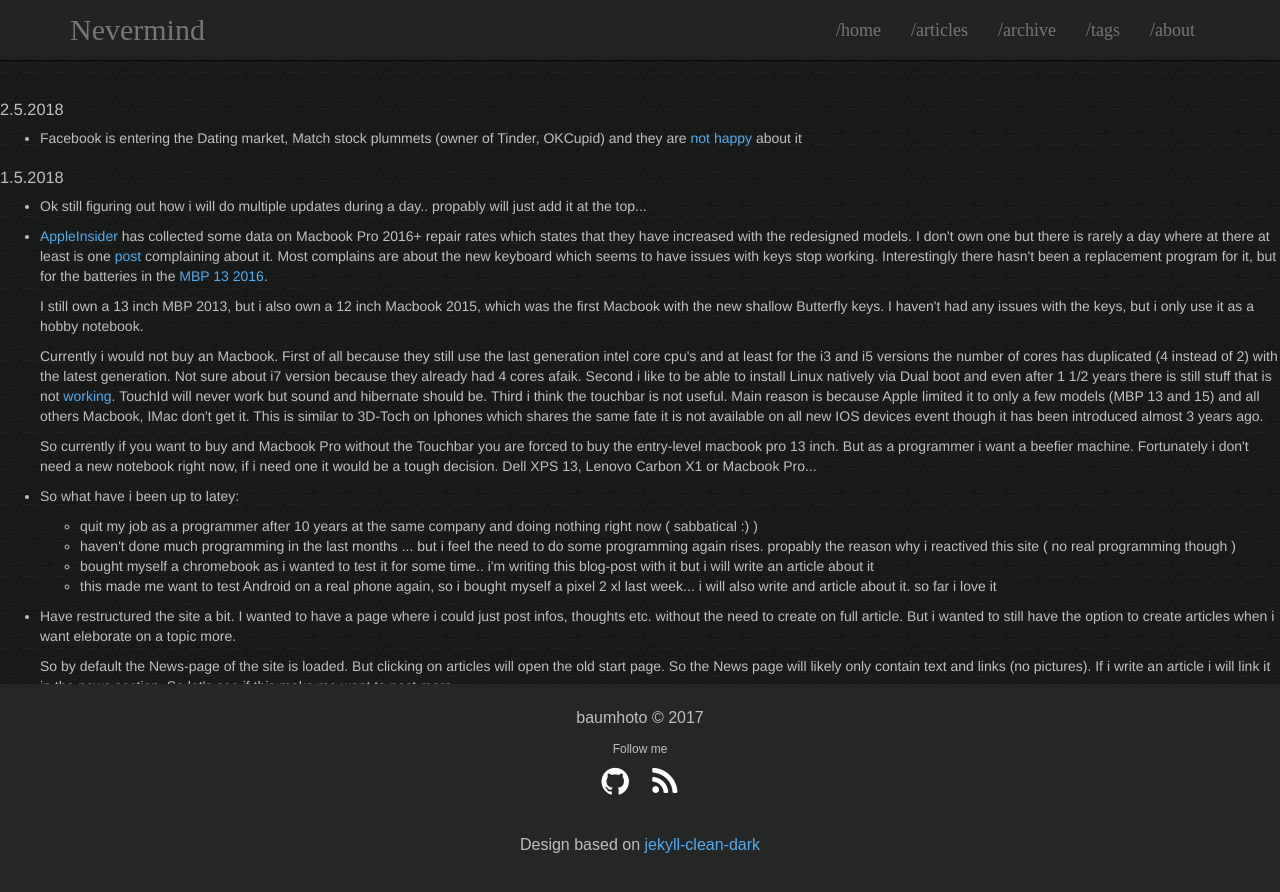
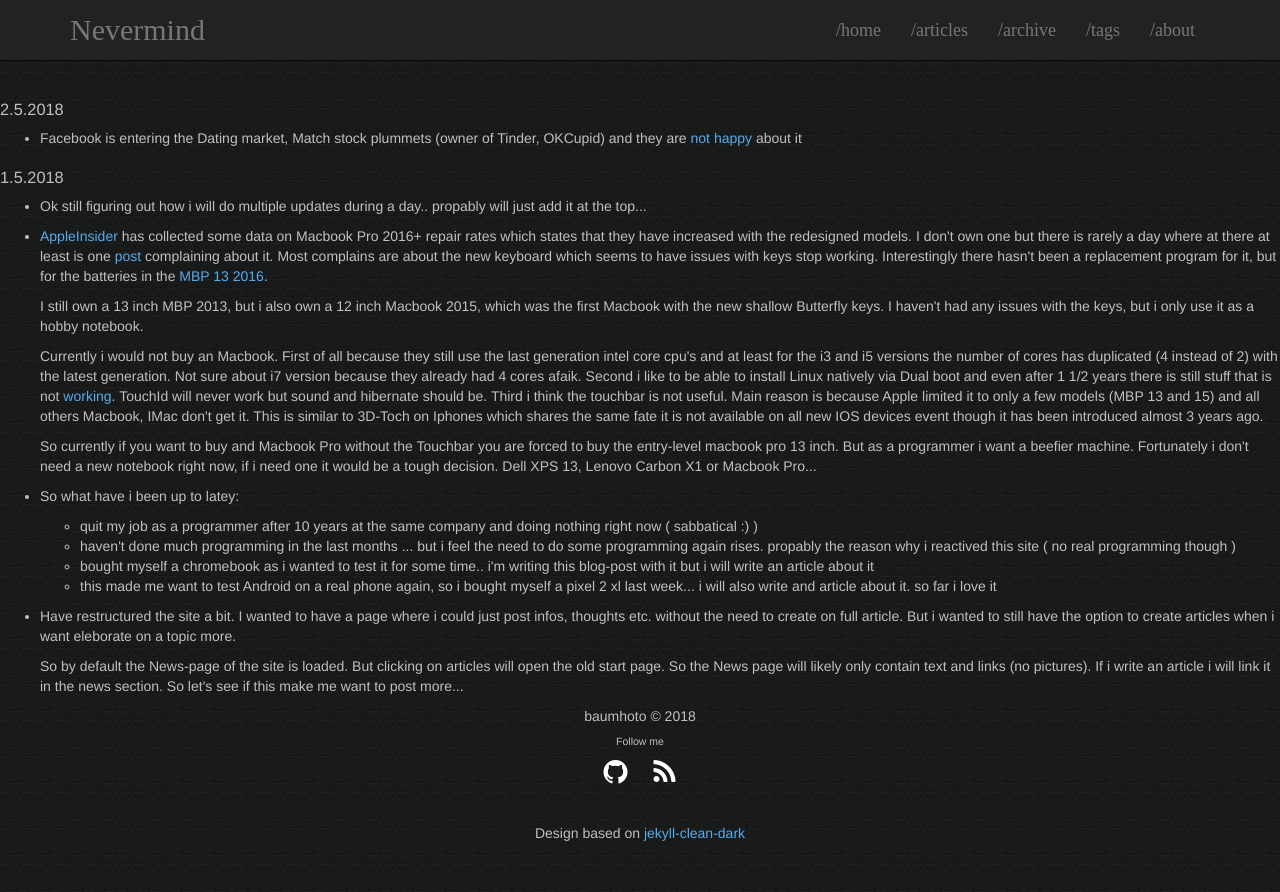
Before and after one commit to baumhoto/baumhoto.github.io, a Jekyll site: the page html/news.html, which Jekyll copies as it is, in a window 1280 px wide. Shown: the top 892 px of the page. Built offline with Jekyll 4.4.1, drawn with Linux system fonts in a browser that asks for light colours.

Commit message:
fix footer issue on news.html

```diff
--- a/html/news.html
+++ b/html/news.html
@@ -98,10 +98,10 @@
    </li>
     </div>
   </div>
-  <footer class="footer-distributed">
+  <footer>
           <div class="container">
             <div class="footer">
-              <p>baumhoto &copy; 2017</p>
+              <p>baumhoto &copy; 2018</p>
               <h6>Follow me</h6>
     <ul class="social-media">
         <li>
```
